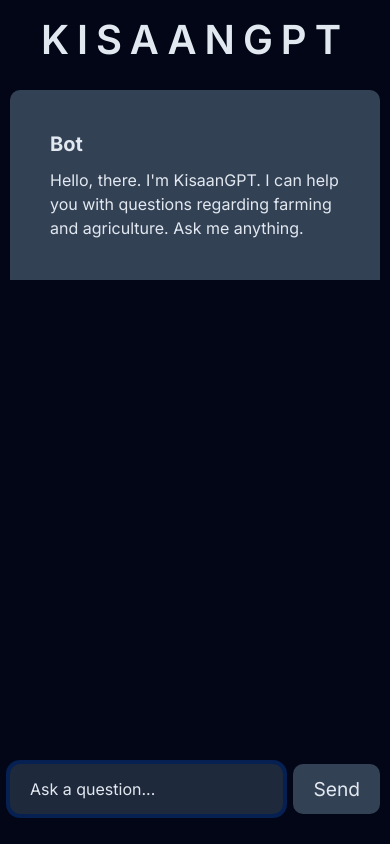
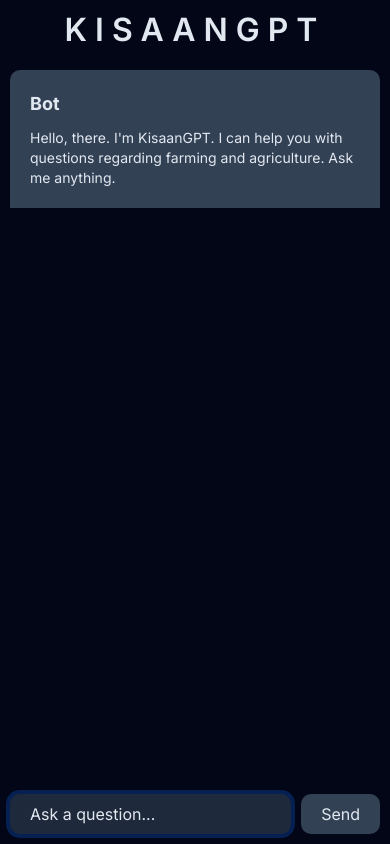
Before and after one commit to Archit1235/KisaanGPT, a Next.js app: page / in a window 390 px wide. Built offline with nearby package versions, Linux system fonts and the light colour scheme; no server answers.

Commit message:
Fixed a little UI

```diff
--- a/src/app/components/Message.jsx
+++ b/src/app/components/Message.jsx
@@ -9,9 +9,9 @@ const Message = ({ sender, message }) => {
         sender == "You" ? "bg-user-color items-end" : "bg-bot-color items-start"
       }`}
     >
-      <p className="text-xl md:text-2xl font-bold">{sender}</p>
+      <p className="text-lg md:text-2xl font-bold">{sender}</p>
 
-      <p className="text-md md:text-lg whitespace-pre-wrap">{message}</p>
+      <p className="text-sm md:text-lg whitespace-pre-wrap">{message}</p>
     </div>
   );
 };
--- a/src/app/styles/chatbox.css
+++ b/src/app/styles/chatbox.css
@@ -5,7 +5,7 @@
   align-items: center;
   flex-direction: column;
   justify-content: space-between;
-  height: calc(100vh - 100px);
+  height: calc(100vh - 60px);
 }
 
 .messages-container {
@@ -28,7 +28,7 @@
 
 .question-input {
   width: 100%;
-  height: 50px;
+  height: 40px;
   border: none;
   outline: none;
   padding: 0 20px;
@@ -52,8 +52,22 @@
   border: none;
   padding: 0 20px;
   cursor: pointer;
-  font-size: 1.2rem;
+  font-size: 1rem;
   border-radius: 10px;
   background-color: var(--bot-color);
   color: var(--text-color);
 }
+
+@media only screen and (min-width: 768px) {
+  .chatbox-container {
+    height: calc(100vh - 80px);
+  }
+  .question-input {
+    height: 50px;
+    font-size: 1.2rem;
+  }
+
+  .question-button {
+    font-size: 1.2rem;
+  }
+}
--- a/src/app/styles/header.css
+++ b/src/app/styles/header.css
@@ -1,14 +1,24 @@
 .header {
   width: 100%;
-  height: 80px;
+  height: 60px;
   display: flex;
   align-items: center;
   justify-content: center;
 }
 
 .header p {
-  font-size: 2.5rem;
+  font-size: 2rem;
   font-weight: 600;
   text-align: center;
   letter-spacing: 0.5rem;
 }
+
+@media only screen and (min-width: 768px) {
+  .header {
+    height: 80px;
+  }
+
+  .header p {
+    font-size: 2.5rem;
+  }
+}
--- a/src/app/styles/message.css
+++ b/src/app/styles/message.css
@@ -1,7 +1,13 @@
 .message-container {
   gap: 10px;
-  padding: 40px;
+  padding: 20px;
   display: flex;
   flex-direction: column;
   justify-content: center;
 }
+
+@media only screen and (min-width: 768px) {
+  .message-container {
+    padding: 40px;
+  }
+}
```
